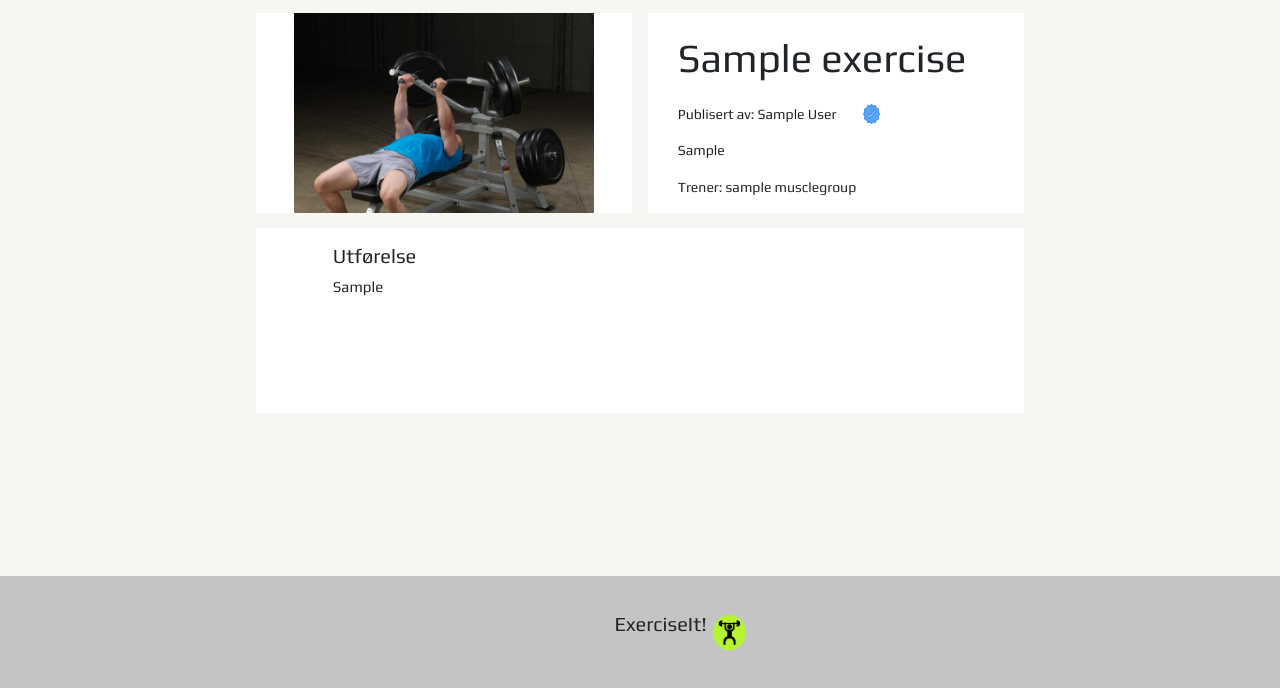
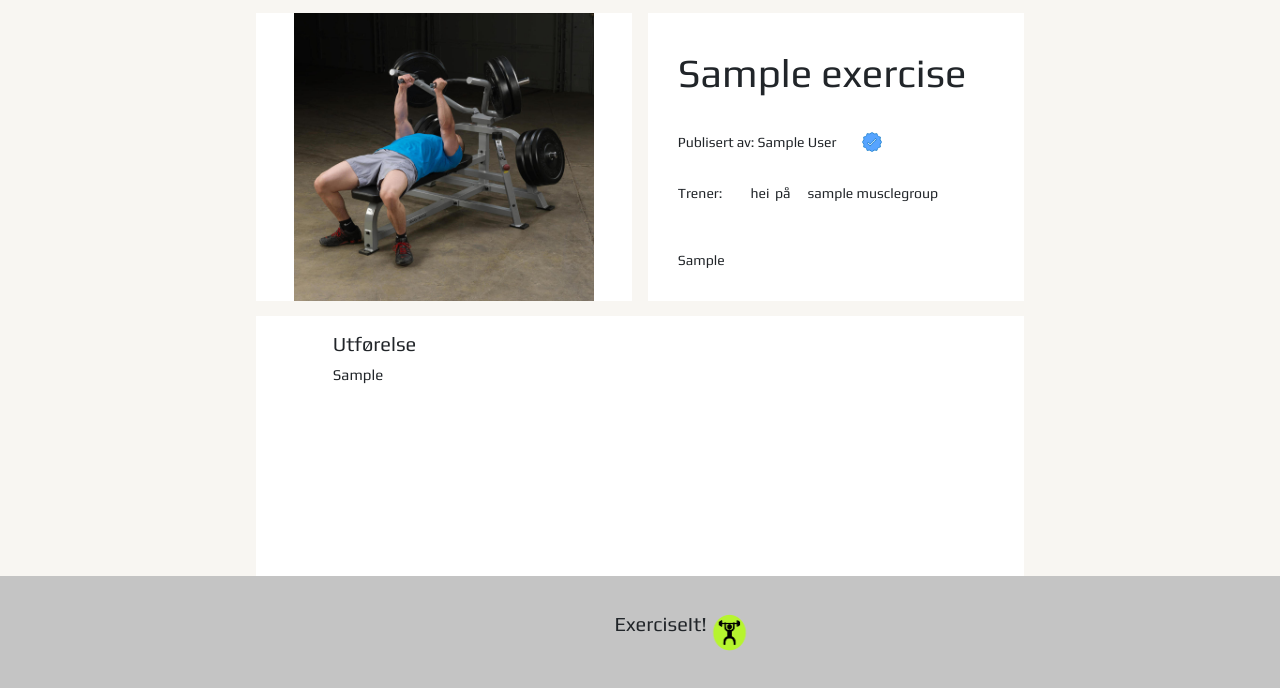
Before and after one commit to sigrunnu/programvareutviklingV2020, a Django app: page /1 in a window 1280 px wide. Shown: the part 112-800 px from the top of the page. Run offline with Django 3.2, Linux system fonts and the light colour scheme; tables that the repository leaves empty hold one stand-in row (values such as "Sample post"); some libraries are stand-ins or nearby versions.

Commit message:
Adjust exercise view styling

```diff
--- a/feed/static/feed/exercise_view.css
+++ b/feed/static/feed/exercise_view.css
@@ -4,6 +4,8 @@
     justify-content: center;
 
     width: 100%;
+
+    height: 100%;
 
 }
 
@@ -27,8 +29,7 @@
 
     justify-content: space-evenly;
 
-
-    min-height: 100%;
+    height: 100%;
 
 }
 
@@ -38,7 +39,9 @@
     justify-content: space-evenly;
 
     width: 100%;
+
     height: 50%;
+
 
 }
 
@@ -84,6 +87,7 @@
     background-color: white;
 
     height: 50%;
+
     width: 100%;
 
 }
--- a/feed/templates/feed/exercise_view.html
+++ b/feed/templates/feed/exercise_view.html
@@ -28,19 +28,17 @@
                         <div style="font-size: 40px; padding: 0; margin: 0">
                             {{ exercise.exerciseTitle }}
                         </div>
-
-
                     </div>
 
 
-                    <div class="exerciseAuthor">
+                    <div>
                         Publisert av:
                         {{ exercise.exerciseAuthor }}
 
                         {% if exercise.createdByPro == True %}
-                            <div class="item-image">
-                                <img src="{% static 'feed/images/verified.png' %}"
-                                     style="width:20px;height:20px;">
+                            <div class="item-image"
+                                 id="exerciseView_verifiedIcon">
+                                <img src="{% static 'feed/images/verified.png' %}">
                             </div>
                         {% endif %}
                         <div class="item-noImage" style="display:none;">
@@ -58,15 +56,26 @@
                         5 STARS
                     </div>{% endcomment %}
 
-                    <div> {{ exercise.exerciseInfo }}</div>
-
                     <div>
                         Trener:
+
+                        <ol style="list-style-type: circle">
+                            <li>
+                                hei
+                            </li>
+                            <li>
+                                på
+                            </li>
+                        </ol>
 
                         {% for muscleGroup in exercise.muscleGroup.all %}
                             {{ muscleGroup|lower }}
                         {% endfor %}
                     </div>
+
+                    <div> {{ exercise.exerciseInfo }}</div>
+
+
 
                 </div>
             </div>
```
